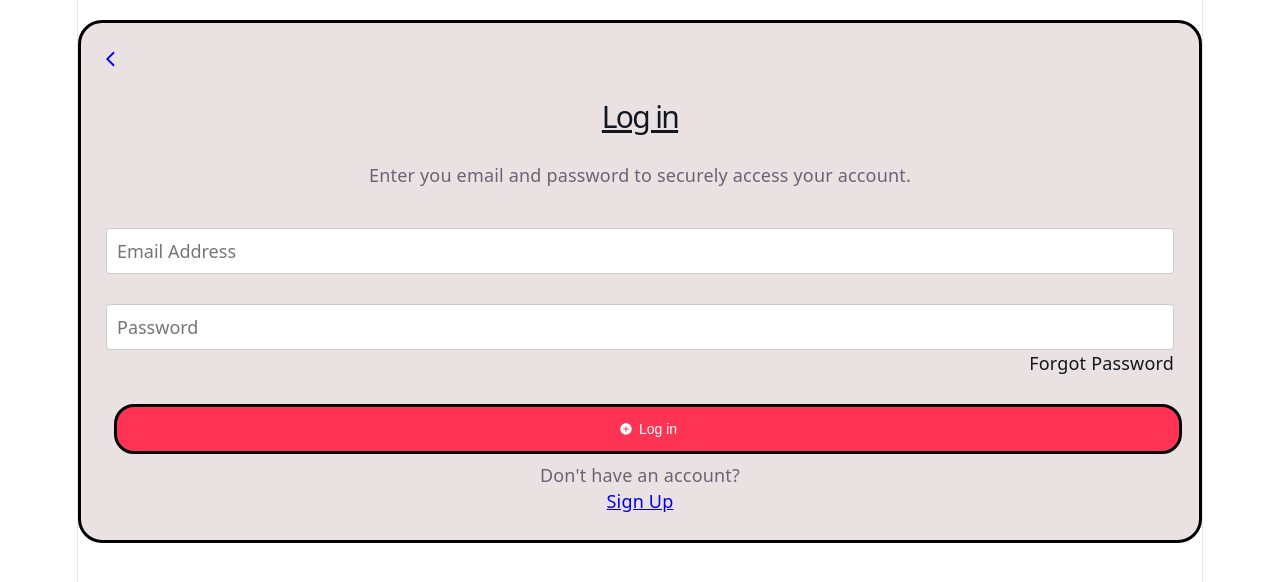
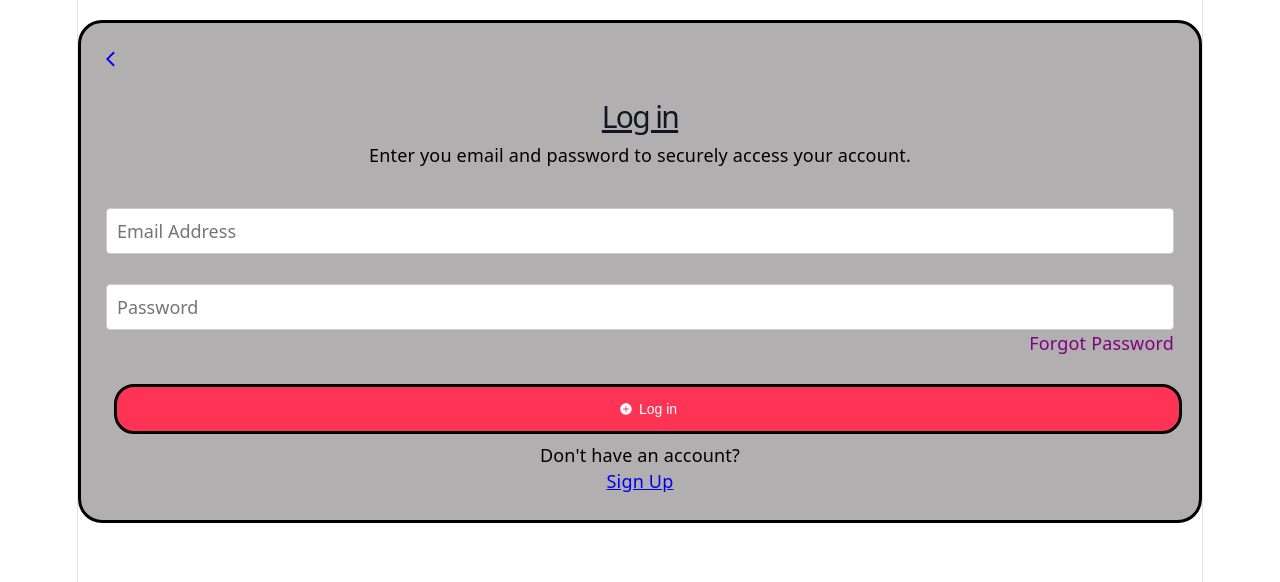
Before and after one commit to ntombizodwantlahla53-code/Shopping-List, a React (Vite) app: page / in a window 1280 px wide. Shown: the top 582 px of the page. Built offline with nearby package versions, Linux system fonts and the light colour scheme.

Commit message:
updated login style

```diff
--- a/src/Pages/Login/Login.module.css
+++ b/src/Pages/Login/Login.module.css
@@ -1,5 +1,5 @@
 .linkContainer{
-    background-color: rgb(234, 226, 226);
+    background-color: rgb(177, 175, 175);
     border: solid black;
     border-radius: 24px;
     width: 95vw;
@@ -25,6 +25,8 @@
 .Myp{
   margin-bottom: 40px;
 margin-top: 30px;
+color: black;
+margin-top: -20px;
 
 }
 
@@ -93,6 +95,7 @@ label{
   text-align: end;
   color: #111620;
   margin-bottom: 20px;
+  color: purple;
 }
 .click{
   color: green;
@@ -101,3 +104,6 @@ label{
 .bc{
   text-align: start;
 }
+.text{
+  color: black;
+}
```
